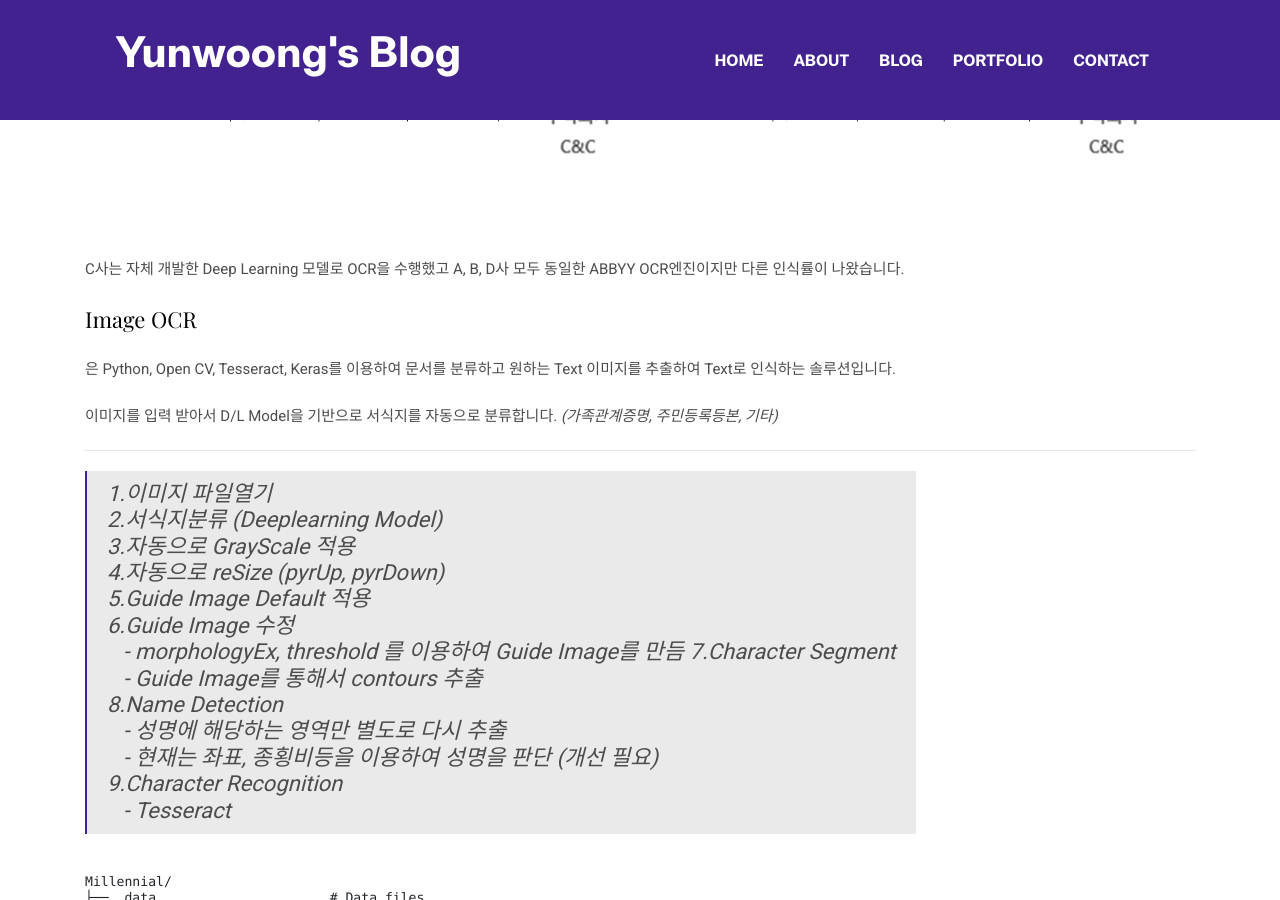
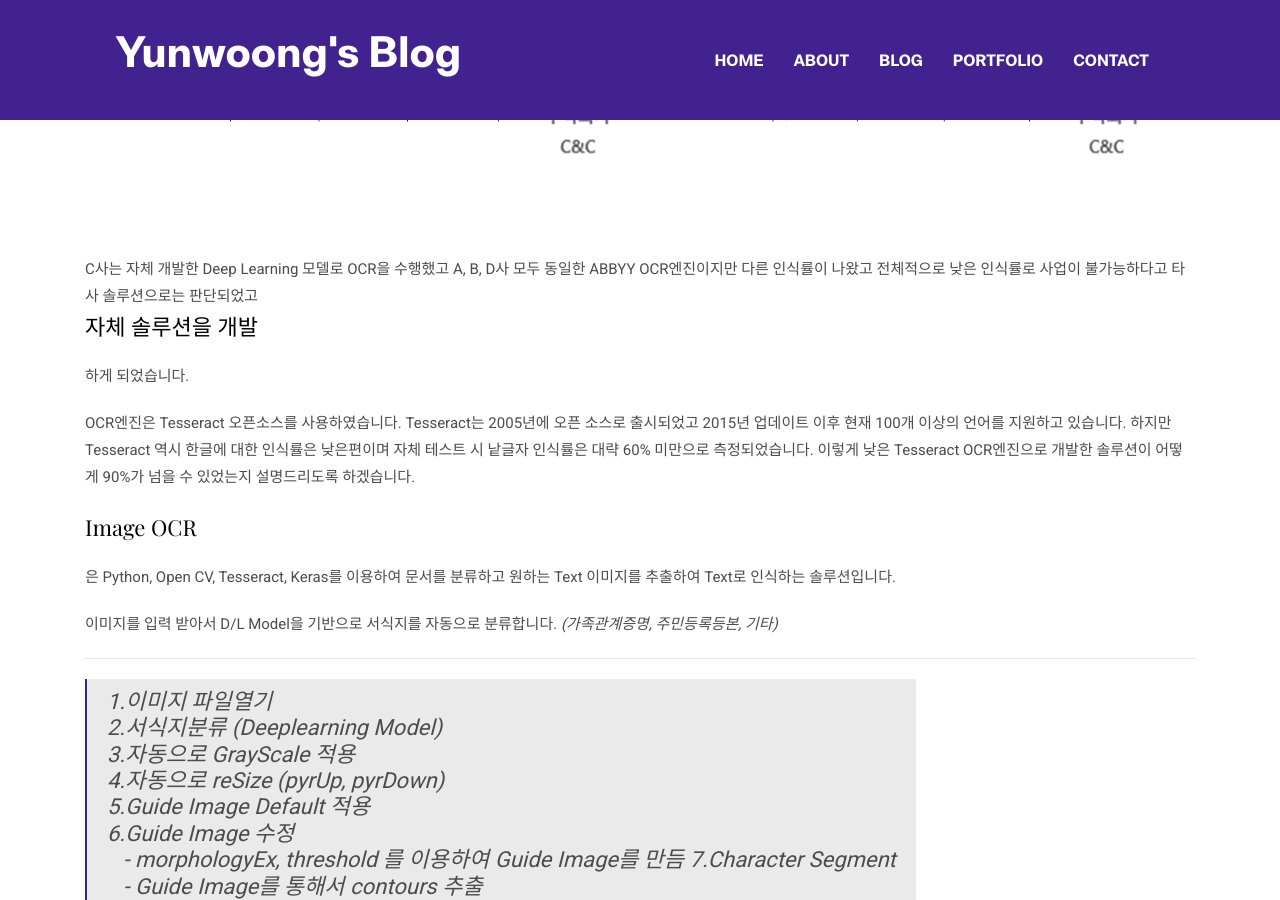
Before and after one commit to yunwoong7/yunwoong7.github.io, a Jekyll site: the page built from projects/2019-05-31-image_ocr.markdown, in a window 1280 px wide and 900 px high, scrolled down 2302 px. Built offline with Jekyll 4.4.1, drawn with Linux system fonts in a browser that asks for light colours.

```diff
--- a/_data/settings.yml
+++ b/_data/settings.yml
@@ -163,7 +163,7 @@ portfolio-home-items:
     url: "#"
 
   - image : "assets/images/portfolio/item-2.png"
-    url: "2019/05/31/image_ocr"
+    url: "projects/2019/05/31/2019-05-31-image_ocr.markdown"
 
   - image : "assets/images/portfolio/item-3.png"
     url: "#"
--- a/_posts/2019-05-31-image_ocr.markdown
+++ b/projects/2019-05-31-image_ocr.markdown
@@ -26,7 +26,11 @@ OCR에 대한 관심이 높아지면서 연구와 투자가 활발해지면서
   <img class="col one" src="/assets/images/portfolio/ocr/benchmark.png"/>
 </div>
 
-C사는 자체 개발한 Deep Learning 모델로 OCR을 수행했고 A, B, D사 모두 동일한 ABBYY OCR엔진이지만 다른 인식률이 나왔습니다.
+C사는 자체 개발한 Deep Learning 모델로 OCR을 수행했고 A, B, D사 모두 동일한 ABBYY OCR엔진이지만 다른 인식률이 나왔고 전체적으로 낮은 인식률로 사업이 불가능하다고 타사 솔루션으로는 판단되었고 **자체 솔루션을 개발**하게 되었습니다.
+
+OCR엔진은 Tesseract 오픈소스를 사용하였습니다. Tesseract는 2005년에 오픈 소스로 출시되었고  2015년 업데이트 이후 현재 100개 이상의 언어를 지원하고 있습니다. 하지만 Tesseract 역시 한글에 대한 인식률은 낮은편이며 자체 테스트 시 낱글자 인식률은 대략 60% 미만으로 측정되었습니다. 이렇게 낮은 Tesseract OCR엔진으로 개발한 솔루션이 어떻게 90%가 넘을 수 있었는지 설명드리도록 하겠습니다.
+
+
 
 **Image OCR**은 Python, Open CV, Tesseract, Keras를 이용하여 문서를 분류하고 원하는 Text 이미지를 추출하여 Text로 인식하는 솔루션입니다.
 
```
